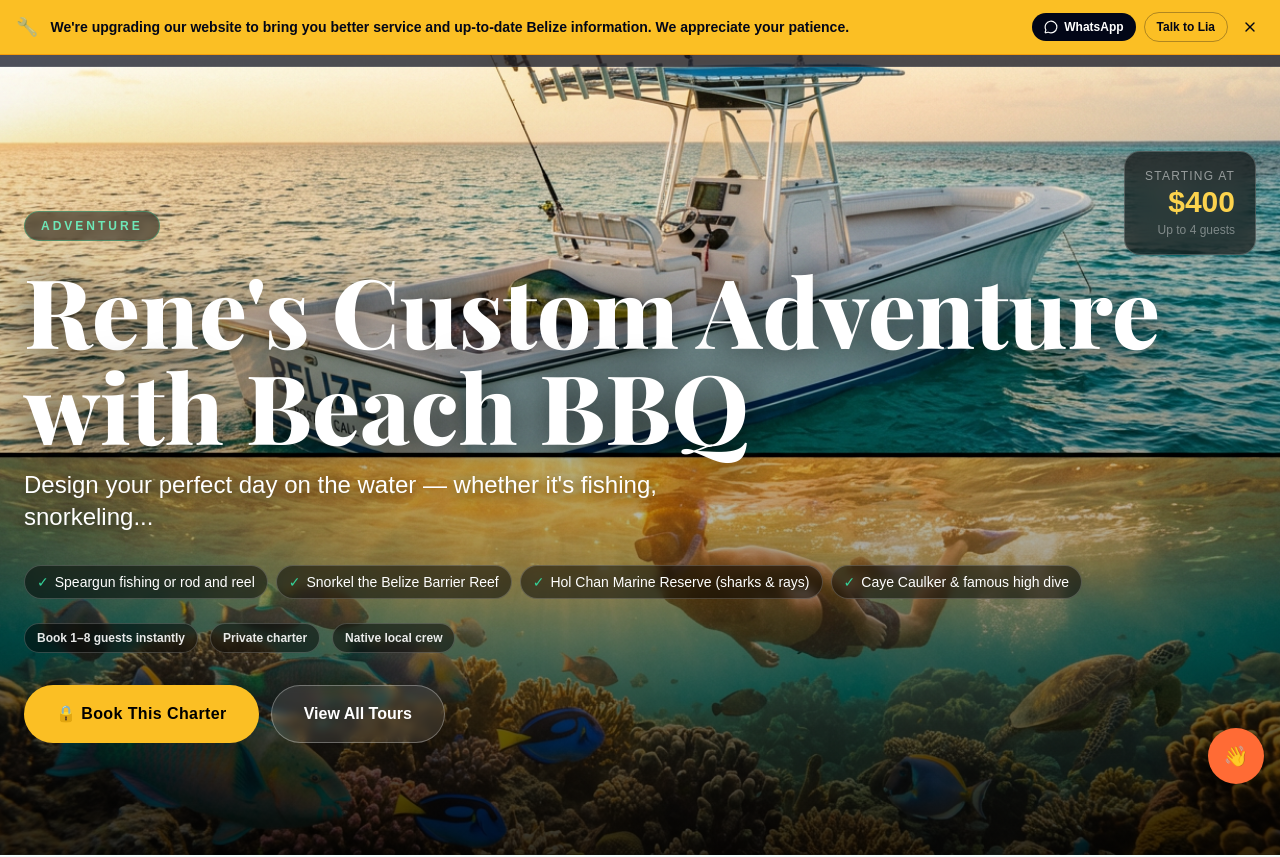
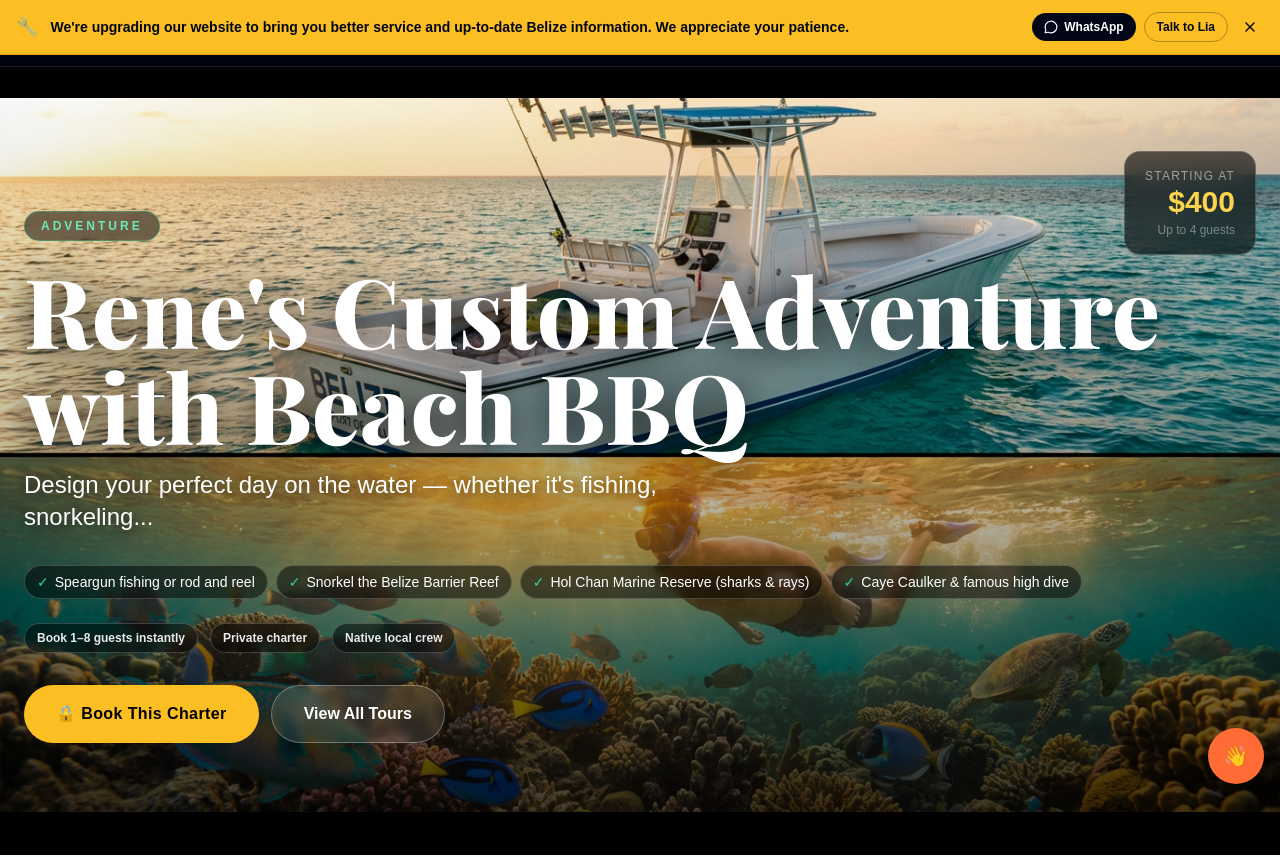
Before and after one commit to Renesadventures/renes-adventures-v2, a Next.js app: page /tours/custom-charter in a window 1280 px wide. Shown: the top 857 px of the page. Built offline with nearby package versions, Linux system fonts and the light colour scheme; a web font is replaced by a local one.

Commit message:
fix: add Hol Chan add-on image, fix hero images (no cropping, crystal-clear quality)

```diff
--- a/src/app/tours/[slug]/TourLandingLightClient.tsx
+++ b/src/app/tours/[slug]/TourLandingLightClient.tsx
@@ -335,7 +335,7 @@ export function TourHeroMedia({
   };
 
   return (
-    <section id="hero" className="relative w-full h-screen min-h-[700px] flex items-end">
+    <section id="hero" className="relative w-full h-screen min-h-[700px] flex items-end bg-black">
       {/* VIDEO BACKGROUND */}
       {hasVideo ? (
         <>
@@ -354,18 +354,25 @@ export function TourHeroMedia({
           />
           {/* STATIC IMAGE WHEN THUMBNAIL SELECTED */}
           {typeof activeMedia === 'number' && heroImages[activeMedia] && (
-            <img
-              src={heroImages[activeMedia]}
-              alt={tour.title}
-              className="absolute inset-0 w-full h-full object-cover object-center"
-            />
+            <>
+              <div className="absolute inset-0 bg-black" />
+              <img
+                src={heroImages[activeMedia]}
+                alt={tour.title}
+                className="absolute inset-0 w-full h-full object-contain object-center"
+                fetchPriority="high"
+                decoding="sync"
+              />
+            </>
           )}
         </>
       ) : (
         <img
           src={heroImage}
           alt={tour.title}
-          className="absolute inset-0 w-full h-full object-cover object-center"
+          className="absolute inset-0 w-full h-full object-contain object-center"
+          fetchPriority="high"
+          decoding="sync"
           onError={(e) => {
             const t = e.target as HTMLImageElement;
             if (!t.dataset.fallback) {
--- a/src/data/tour-addons.ts
+++ b/src/data/tour-addons.ts
@@ -44,6 +44,7 @@ export const TOUR_ADDONS: TourAddOn[] = [
     pricingType: 'per-guest',
     specialInstructions: '$15 fee paid directly to ranger at time of boat entry',
     icon: 'Anchor',
+    image: 'https://pub-8e7f552f8b074b919187d54bd9b298bb.r2.dev/images/hol-chan-custom-adventure.jpg',
   },
   {
     id: 'tshirt-adult',
```
